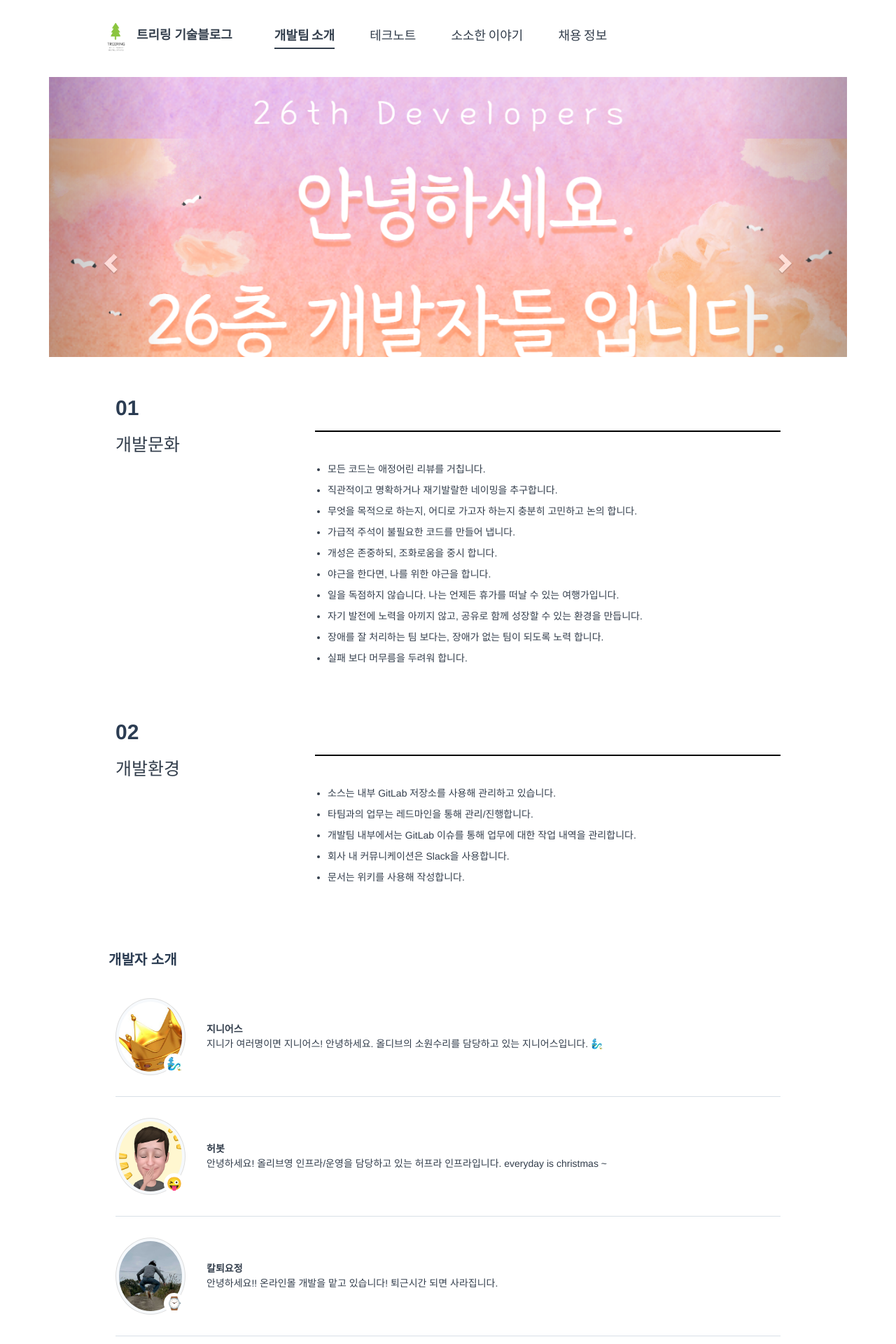
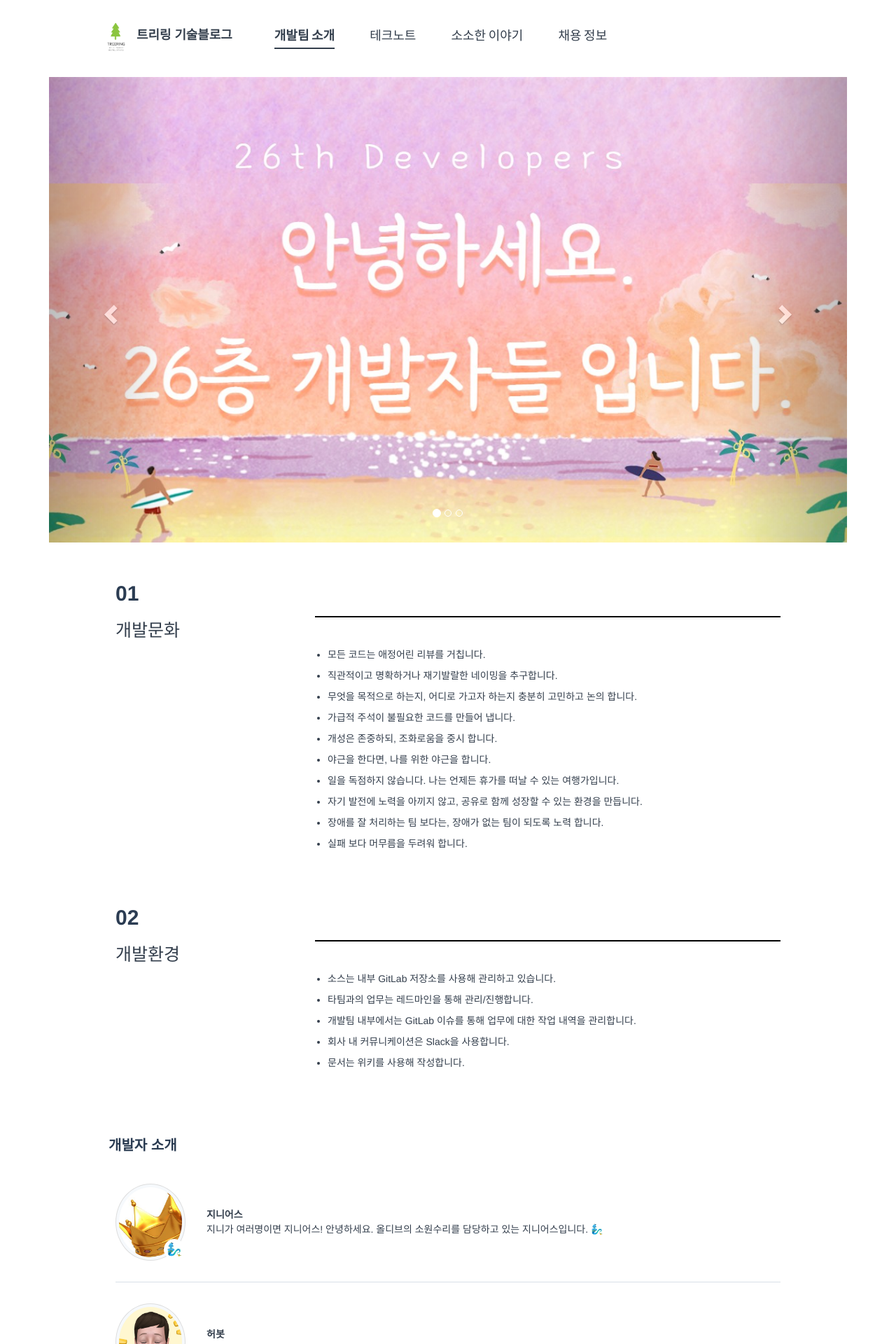
Before and after one commit to ourtreering/ourtreering.github.io, a Jekyll site: the page built from about/index.md, in a window 1280 px wide. Shown: the top 1920 px of the page at 70% size. Built offline with Jekyll 4.4.1, drawn with Linux system fonts in a browser that asks for light colours.

Commit message:
fix:배너 이미지 잘림 수정

```diff
--- a/_includes/about-banner.html
+++ b/_includes/about-banner.html
@@ -1,10 +1,9 @@
 <div class="text-wrapper">
-      <div class="main-title">
-        <div class="about-banner">
-          <div class="content">
+  <div class="main-title">
+    <div class="about-banner" style="height: fit-content">
+      <div class="content">
 
-            <!--<div class="overlay" style="background: url('/meta/page_bg_02.png')"></div>-->
-          <div class="container">
+        <div class="container" >
           <div id="myCarousel" class="carousel slide" data-ride="carousel">
 
             <!-- Indicators -->
@@ -16,16 +15,16 @@
 
             <!-- Wrapper for slides -->
             <div class="carousel-inner">
-              <div class="item active">
-                <img src="/meta/treering_banner1.png" alt="img1" style="width:100%;object-fit: fill;">
+              <div class="item active" style="border: 0; padding: 0">
+                <img src="/meta/treering_banner1.jpg" alt="img1" style="width:100%;object-fit: fill;">
               </div>
 
-              <div class="item">
-                <img src="/meta/treering_banner2.png" alt="img2" style="width:100%;object-fit: fill;">
+              <div class="item" style="border: 0; padding: 0">
+                <img src="/meta/treering_banner2.jpg" alt="img2" style="width:100%;object-fit: fill;">
               </div>
 
-              <div class="item">
-                <img src="/meta/treering_banner3.png" alt="img3" style="width:100%;object-fit: fill;">
+              <div class="item" style="border: 0; padding: 0">
+                <img src="/meta/treering_banner3.jpg" alt="img3" style="width:100%;object-fit: fill;">
               </div>
             </div>
 
@@ -40,28 +39,28 @@
             </a>
           </div>
         </div>
- </div>
-</div>
-
-{% comment %}
-    <div class="text-wrapper">
-      <div class="main-title">
-              <span class="no-wrap">
-                우리는 트리링 디벨로퍼즈,
-              </span>
-        <span class="no-wrap">
-                <span class="highlight-text">26층 개발자들</span>입니다!
-              </span>
-      </div>
-      <br/>
-      <div class="description">
-              <span class="no-wrap">
-                26층은 트리링의
-              </span>
-        <span class="no-wrap">
-               '<span class="highlight-text">시작점</span>'을 나타내고 있어요.
-              </span>
       </div>
     </div>
-  </div>
-</div>  {% endcomment %}
+
+
+<!--    <div class="text-wrapper">-->
+<!--      <div class="main-title">-->
+<!--              <span class="no-wrap">-->
+<!--                우리는 트리링 디벨로퍼즈,-->
+<!--              </span>-->
+<!--        <span class="no-wrap">-->
+<!--                <span class="highlight-text">26층 개발자들</span>입니다!-->
+<!--              </span>-->
+<!--      </div>-->
+<!--      <br/>-->
+<!--      <div class="description">-->
+<!--              <span class="no-wrap">-->
+<!--                26층은 트리링의-->
+<!--              </span>-->
+<!--        <span class="no-wrap">-->
+<!--               '<span class="highlight-text">시작점</span>'을 나타내고 있어요.-->
+<!--              </span>-->
+<!--      </div>-->
+<!--    </div>-->
+<!--  </div>-->
+<!--</div>-->
```
Also changed, not shown: meta/treering_banner1.jpg (added), meta/treering_banner1.png (deleted), meta/treering_banner2.jpg (added), meta/treering_banner2.png (deleted), meta/treering_banner3.jpg (added), meta/treering_banner3.png (deleted).
